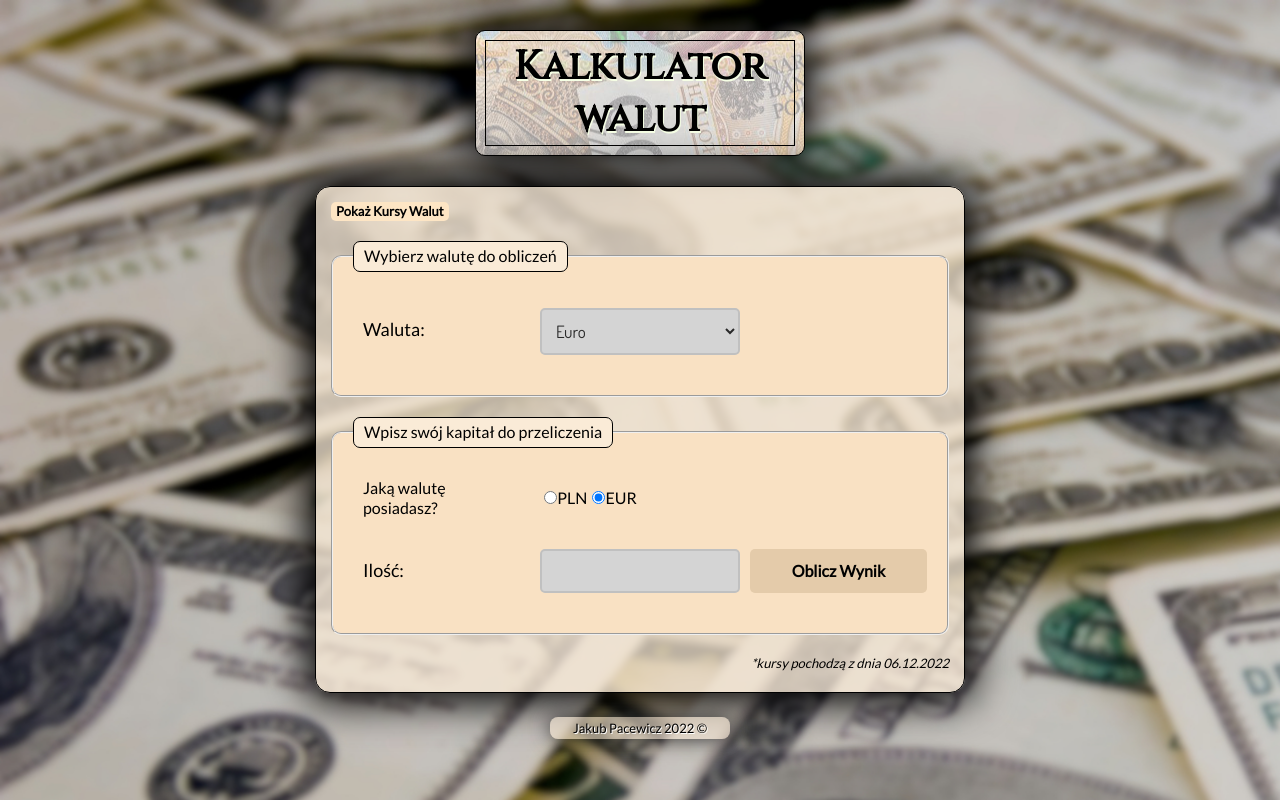
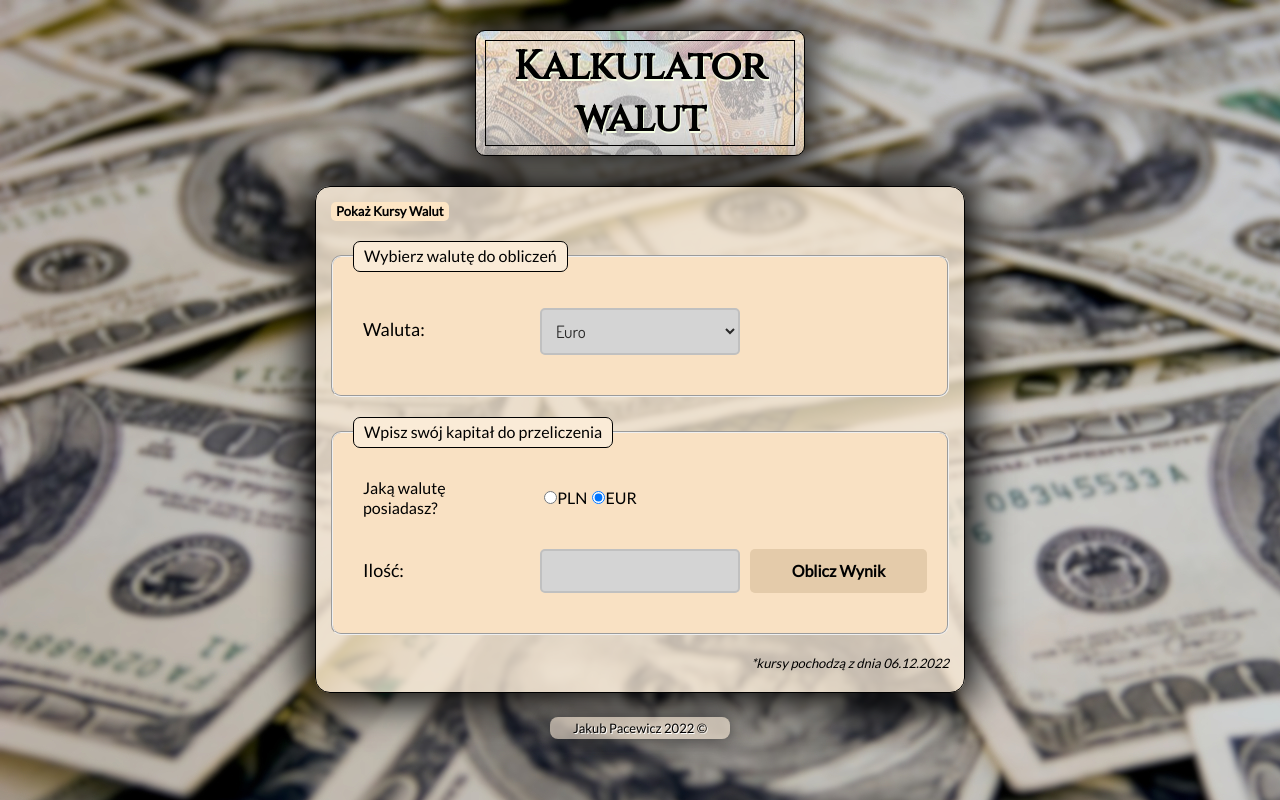
Before and after one commit to pecet3/currencyConverter-react, a React (Create React App) app: page / in a window 1280 px wide. Built offline with nearby package versions, Linux system fonts and the light colour scheme.

Commit message:
removed bg size

```diff
--- a/src/index.css
+++ b/src/index.css
@@ -16,7 +16,7 @@ body {
   line-height: 1.3;
   font-family: 'Lato', sans-serif;
   background-image: url('./images/background.jpg');
-  background-size:2560px 1440px;
+
 }
 @media (max-width: 768px){
   body {
```
